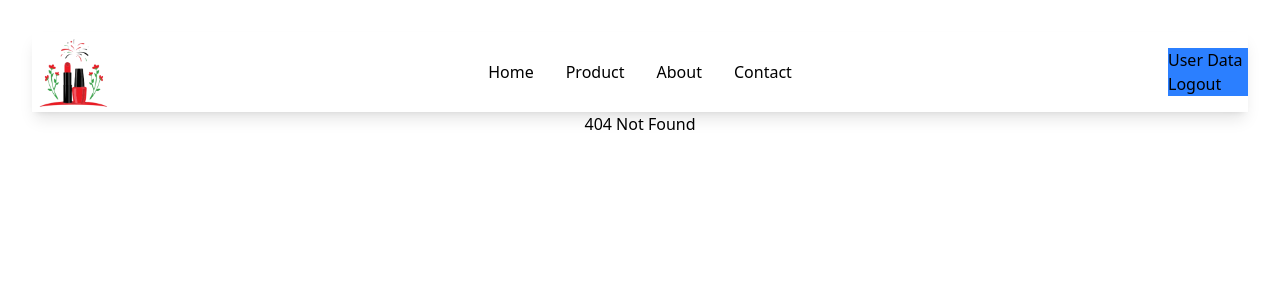
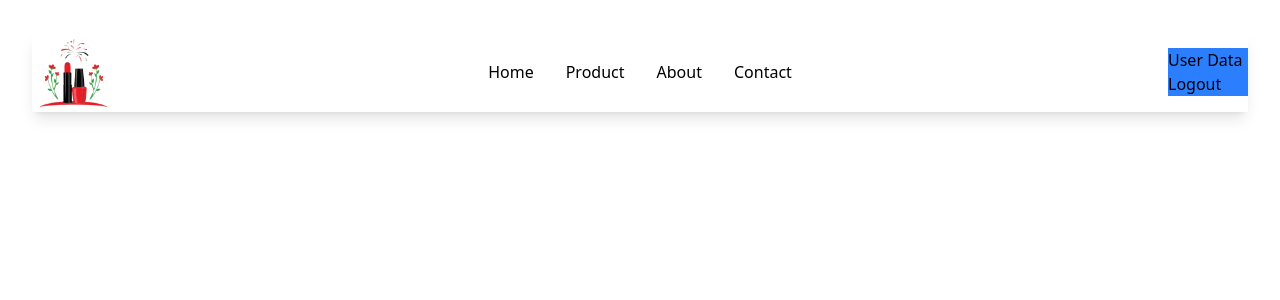
Before and after one commit to TharinduThejan/Crystal-Beauty-website-frontend, a React (Vite) app: page /cart in a window 1280 px wide. Before the commit this address had no page. Shown: the top 300 px of the page. Built offline with nearby package versions, Linux system fonts and the light colour scheme.

Commit message:
add cart functionality with cart page and utility functions 🛒🤸

```diff
--- a/src/App.jsx
+++ b/src/App.jsx
@@ -10,6 +10,7 @@ import TestPage from "./pages/testPage.jsx";
 import { Toaster } from "react-hot-toast";
 import Register from "./pages/register.jsx";
 import ProductCard from "./components/productCard";
+import Loading from "./components/loading.jsx";
 function App() {
   return (
     <BrowserRouter>
@@ -22,6 +23,7 @@ function App() {
           <Route path="/register" element={<Register />} />
           <Route path="/admin/*" element={<AdminPage />} />
           <Route path="/testing" element={<TestPage />} />
+          <Route path="/loading" element={<Loading />} />
           {/* //for all other wrong paths */}
         </Routes>
       </>
--- /dev/null
+++ b/src/pages/client/cart.jsx
@@ -0,0 +1,64 @@
+import { getCart } from "../../utils/cart";
+import { useState } from "react";
+import { BsFillTrashFill } from "react-icons/bs";
+
+export default function CartPage() {
+  const [cart, setCart] = useState(getCart());
+
+  return (
+    <div className="w-full h-full flex flex-col items-center justify-start p-8 gap-4 overflow-y-auto ">
+      {cart.map((item) => {
+        return (
+          <div
+            key={item.productId}
+            className="w-[600px] h-[100px] bg-primary rounded-lg shadow-md flex flex-row items-center p-4 gap-4 justify-center relative"
+          >
+            <img
+              src={item.images}
+              alt={item.name}
+              className="w-[80px] h-[80px] object-cover rounded-md"
+            />
+            <div className="w-[250px] h-full flex flex-col justify-center items-start">
+              <h2 className="text-lg font-semibold text-secondary">
+                {item.name}
+              </h2>
+              <h3 className="text-md font-semibold text-gray-500">
+                {item.productId}
+              </h3>
+              <div className="flex flex-row items-center gap-4">
+                <h3 className="text-md font-semibold text-gray-500 line-through">
+                  {item.labeledPrice.toFixed(2)}
+                </h3>
+
+                <h3 className="text-md font-semibold text-accent">
+                  {item.price.toFixed(2)}
+                </h3>
+              </div>
+            </div>
+            <div className=" w-[100px] h-full flex flex-row justify-center items-center">
+              <button className="text-white text-2xl rounded-xl font-bold px-4 py-2 aspect-square bg-accent hover:text-black cursor-pointer">
+                -
+              </button>
+              <span className="text-black text-1.5xl font-md px-4 py-2">
+                {item.qty}
+              </span>
+              <button className="text-white text-2xl rounded-xl font-bold px-4 py-2 aspect-square bg-accent hover:text-black cursor-pointer ">
+                +
+              </button>
+            </div>
+            {/*calculate total price*/}
+            <div className="w-[100px] h-full flex flex-row justify-center items-center">
+              <span className="text-black text-1.5xl font-semibold px-4 py-2">
+                Rs {(item.price * item.qty).toFixed(2)}
+              </span>
+            </div>
+            {/*remove from cart button*/}
+            <button className="absolute p-2 font-bold text-xl text-red-700 right-[-40px] rounded-4xl hover:bg-red-700 hover:text-white cursor-pointer">
+              <BsFillTrashFill />
+            </button>
+          </div>
+        );
+      })}
+    </div>
+  );
+}
--- a/src/pages/home.jsx
+++ b/src/pages/home.jsx
@@ -2,6 +2,8 @@ import { Routes, Route } from "react-router-dom";
 import Header from "../components/header";
 import Product from "./client/productPage.jsx";
 import ProductOverview from "./client/productOverview.jsx";
+import CartPage from "./client/cart.jsx";
+
 export default function Home() {
   return (
     <div className="min-h-screen flex flex-col items-center  bg-gradient-to-r from-white-500 text-black p-8">
@@ -13,6 +15,7 @@ export default function Home() {
           <Route path="/about" element={<h1>About Page</h1>} />
           <Route path="/overview/:id" element={<ProductOverview />} />
           <Route path="/contact" element={<h1>Contact Page</h1>} />
+          <Route path="/cart" element={<CartPage />} />
           <Route path="/*" element={<h1>404 Not Found</h1>} />
         </Routes>
       </div>
--- /dev/null
+++ b/src/utils/cart.js
@@ -0,0 +1,44 @@
+export function getCart() {
+    let cart = localStorage.getItem("cart");
+    cart = JSON.parse(cart);
+    if (cart == null) {
+        cart = [];
+        localStorage.setItem("cart", JSON.stringify(cart));
+    }
+    return cart;
+}
+export function removeFromCart(productId) {
+    let cart = getCart();
+    const newCart = cart.filter((item) => {
+        return item.productId != productId;
+    });
+    localStorage.setItem("cart", JSON.stringify(newCart));
+}
+
+export function addToCart(product, qty) {
+    let cart = getCart()
+    let index = cart.findIndex((item) => {
+        return item.productId == product.productId;
+    }
+    )
+    if (index == -1) {
+        cart[cart.length] = {
+            productId: product.productId,
+            name: product.name,
+            images: product.images[0],
+            price: product.price,
+            labeledPrice: product.labeledPrice,
+            qty: qty
+
+        }
+    } else {
+        const newQty = cart[index].qty + qty;
+        if (newQty <= 0) {
+            removeFromCart(product.productId);
+            return;
+        } else {
+            cart[index].qty = newQty;
+        }
+    }
+    localStorage.setItem("cart", JSON.stringify(cart));
+}
```
